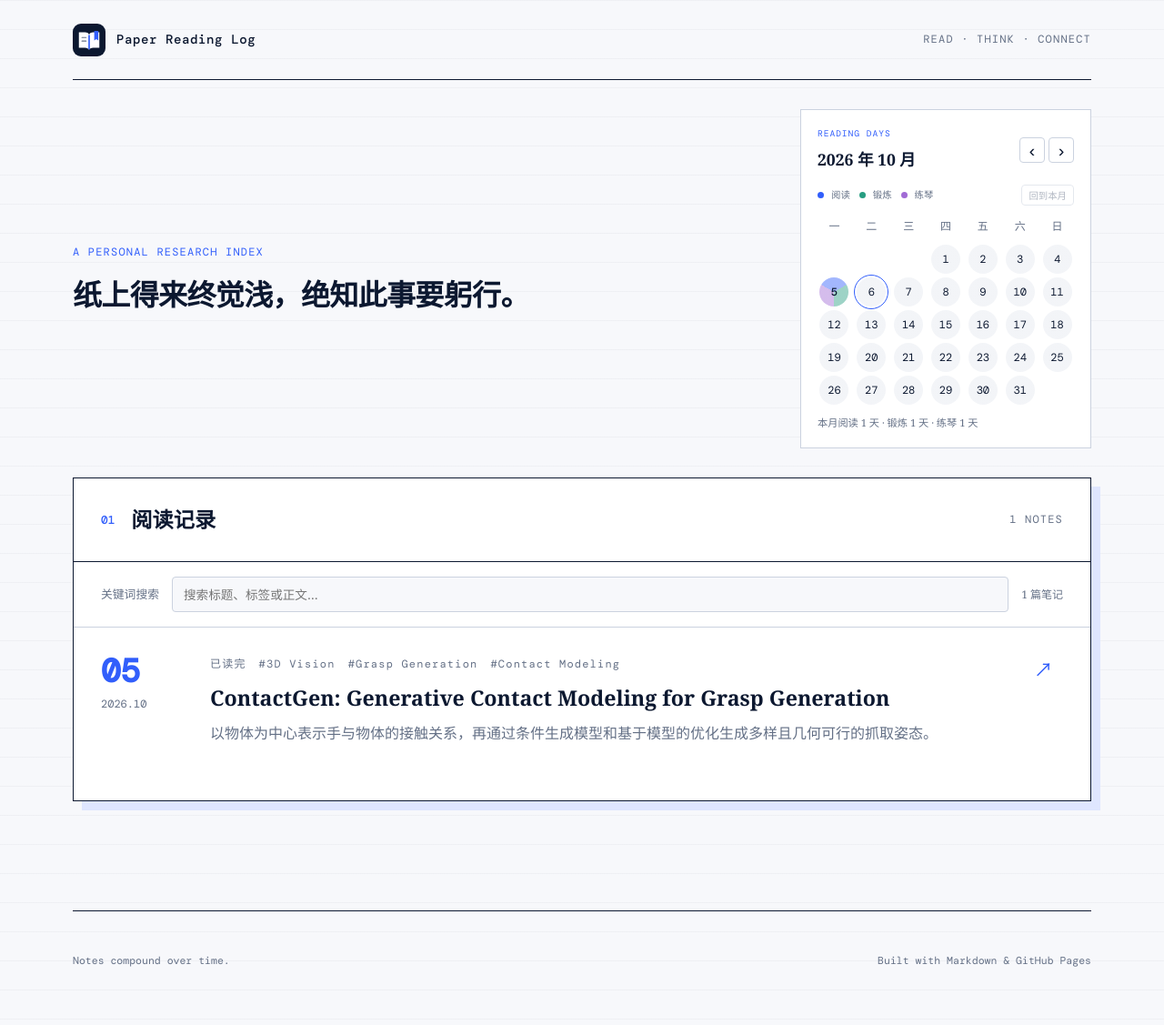
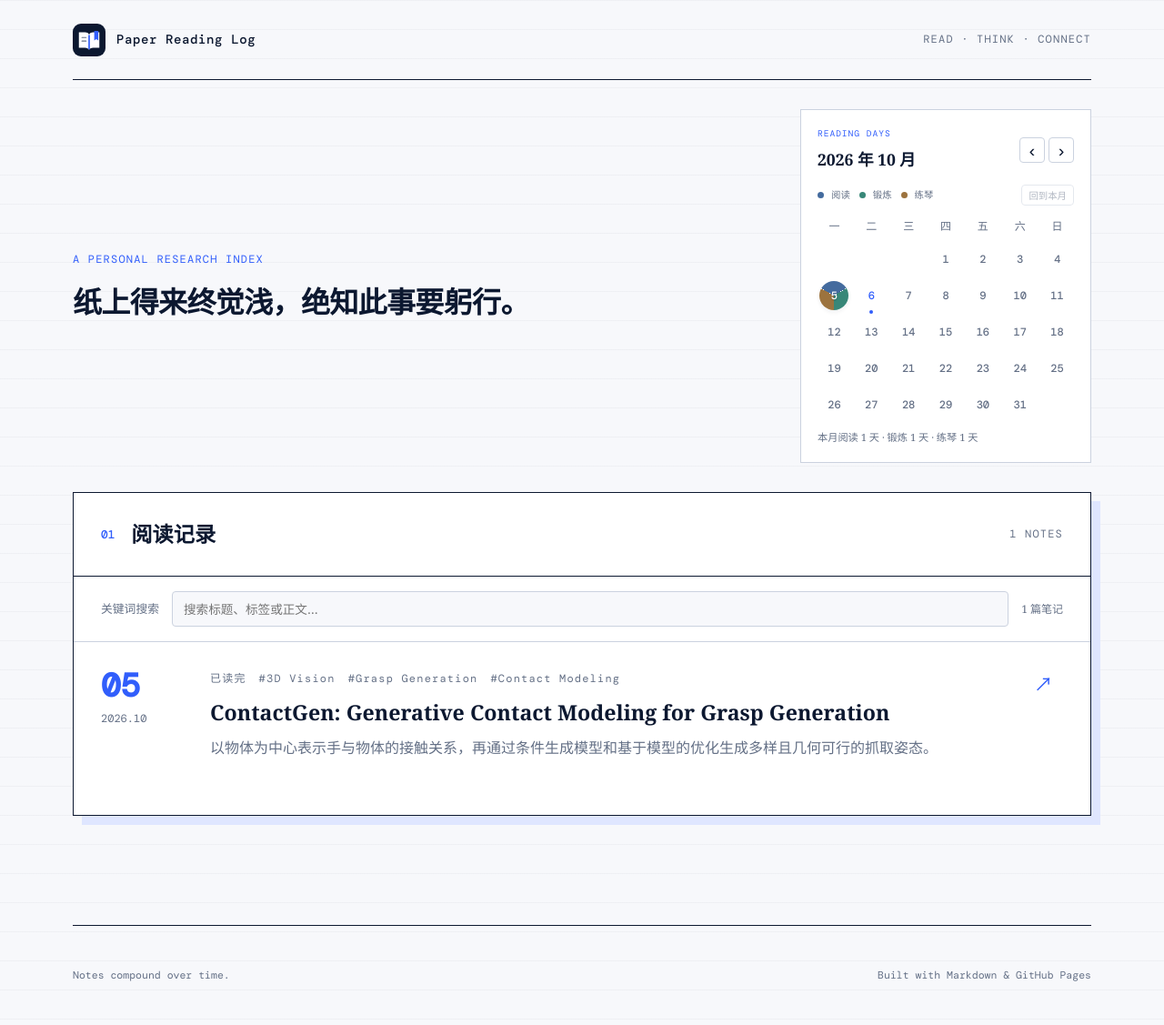
Before and after one commit to Kairui-SHI/paper-reading-log, a Jekyll site: the page built from index.html, in a window 1280 px wide. Shown: the whole page at 91% size. Built offline with Jekyll 4.4.1, drawn with Linux system fonts in a browser that asks for light colours.

Commit message:
Refine calendar palette, completion circles and today indicator

```diff
--- a/assets/css/style.css
+++ b/assets/css/style.css
@@ -6,8 +6,8 @@
   --blue-soft: #dfe6ff;
   --line: #cbd2df;
   --muted: #647086;
-  --exercise: #279d81;
-  --piano: #a16bd5;
+  --exercise: #388778;
+  --piano: #9c733e;
   --activity-empty: #e4e8ef;
   --serif: "Noto Serif SC", Georgia, serif;
   --mono: "DM Mono", ui-monospace, monospace;
@@ -226,6 +226,7 @@ footer {
 .calendar-legend { display: flex; align-items: center; gap: 8px; color: var(--muted); font-size: .8rem; }
 .calendar-legend i { width: 7px; height: 7px; border-radius: 50%; background: var(--blue); }
 .calendar-legends { display: flex; gap: 10px; }
+.calendar-legend .reading-dot { background: #446b9e; }
 .calendar-legend .exercise-dot { background: var(--exercise); }
 .calendar-legend .piano-dot { background: var(--piano); }
 .calendar-navigation { display: flex; gap: 4px; }
@@ -236,21 +237,24 @@ footer {
 .calendar-navigation button:hover, #calendar-today:hover:enabled { color: var(--blue); border-color: var(--blue); }
 #calendar-today:disabled { color: var(--muted); opacity: .5; cursor: default; }
 .calendar-navigation button:focus-visible, #calendar-today:focus-visible { outline: 2px solid var(--blue); outline-offset: 2px; }
-.calendar-weekdays, .calendar-days { display: grid; grid-template-columns: repeat(7, minmax(0, 1fr)); gap: 4px; text-align: center; }
+.calendar-weekdays, .calendar-days { display: grid; grid-template-columns: repeat(7, minmax(0, 1fr)); gap: 8px 4px; text-align: center; }
 .calendar-weekdays { margin-bottom: 10px; color: var(--muted); font-size: .75rem; }
-.calendar-day { position: relative; display: flex; justify-content: center; align-items: center; justify-self: center; width: 32px; height: 32px; min-height: 32px; border: 0; border-radius: 50%; background: conic-gradient(from -60deg, color-mix(in srgb, var(--reading-color) 45%, white) 0deg 120deg, color-mix(in srgb, var(--exercise-color) 45%, white) 120deg 240deg, color-mix(in srgb, var(--piano-color) 45%, white) 240deg 360deg); font: .75rem var(--mono); text-decoration: none; }
-.calendar-day-number { display: flex; justify-content: center; align-items: center; width: 100%; height: 100%; color: var(--ink); }
-.calendar-day.has-notes { font-weight: 500; }
-.calendar-day.is-today { outline: 1px solid var(--blue); outline-offset: 2px; }
-.calendar-day.has-notes:hover { filter: brightness(.95); }
-.calendar-day:focus-visible { outline: 2px solid var(--blue); outline-offset: 3px; }
-.calendar-summary { margin: 12px 0 0; color: var(--muted); font-size: .8rem; }
+.calendar-day { position: relative; display: flex; align-items: center; justify-content: center; justify-self: center; width: 32px; height: 32px; min-height: 32px; border-radius: 50%; color: var(--muted); font: 500 .75rem var(--mono); text-decoration: none; transition: transform .15s ease, box-shadow .15s ease; }
+.calendar-day.has-activity { background: conic-gradient(from -60deg, var(--reading-color) 0deg 119deg, #ffffff 119deg 120deg, var(--exercise-color) 120deg 239deg, #ffffff 239deg 240deg, var(--piano-color) 240deg 359deg, #ffffff 359deg 360deg); box-shadow: 0 2px 5px #0c183012; }
+.calendar-day-number { position: relative; display: flex; align-items: center; justify-content: center; width: 100%; height: 100%; color: inherit; }
+.calendar-day.has-activity { color: var(--ink); }
+.calendar-day.is-complete { color: white; text-shadow: 0 1px 2px #0c183040; }
+.calendar-day.is-today { color: var(--blue); font-weight: 500; }
+.calendar-day.is-today::after { content: ''; position: absolute; bottom: -4px; left: calc(50% - 2px); width: 4px; height: 4px; border-radius: 50%; background: var(--blue); }
+.calendar-day.is-today.is-complete { color: white; }
+.calendar-day.has-notes:hover { transform: translateY(-2px); box-shadow: 0 4px 9px #0c183020; }
+.calendar-day:focus-visible { outline: 2px solid var(--blue); outline-offset: 3px; }.calendar-summary { margin: 12px 0 0; color: var(--muted); font-size: .8rem; }
 @media (max-width: 700px) {
   .home-intro { grid-template-columns: minmax(0, 1fr); gap: 24px; padding: 28px 0; }
   .home-intro .reading-calendar { width: min(100%, 360px); justify-self: end; }
   .reading-calendar { padding: 18px 16px; margin-bottom: 24px; }
   .calendar-heading { align-items: flex-start; }
   .calendar-legend { font-size: .7rem; }
-  .calendar-weekdays, .calendar-days { gap: 4px; }
+  .calendar-weekdays, .calendar-days { gap: 8px 4px; }
   .calendar-day { min-height: 32px; }
 }
--- a/assets/js/calendar.js
+++ b/assets/js/calendar.js
@@ -31,7 +31,9 @@
       number.textContent = day;
       cell.append(number);
       const activity = activities[date] || {};
-      cell.style.setProperty('--reading-color', entries.length ? 'var(--blue)' : 'var(--activity-empty)');
+      if (entries.length || activity.exercise || activity.piano) cell.classList.add('has-activity');
+      if (entries.length && activity.exercise && activity.piano) cell.classList.add('is-complete');
+      cell.style.setProperty('--reading-color', entries.length ? '#446b9e' : 'var(--activity-empty)');
       cell.style.setProperty('--exercise-color', activity.exercise ? 'var(--exercise)' : 'var(--activity-empty)');
       cell.style.setProperty('--piano-color', activity.piano ? 'var(--piano)' : 'var(--activity-empty)');
       if (isCurrentMonth && day === now.getDate()) {
```
